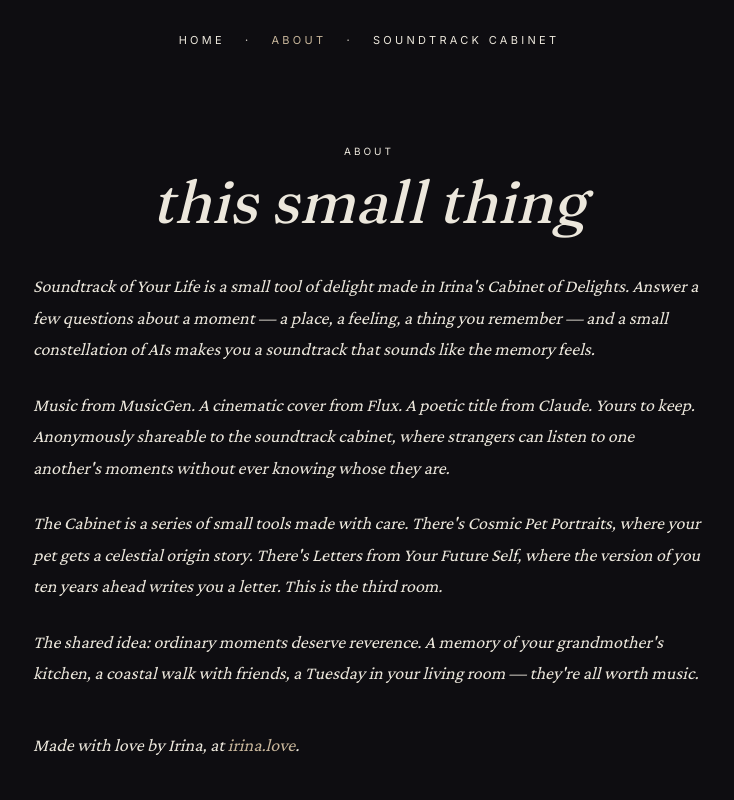
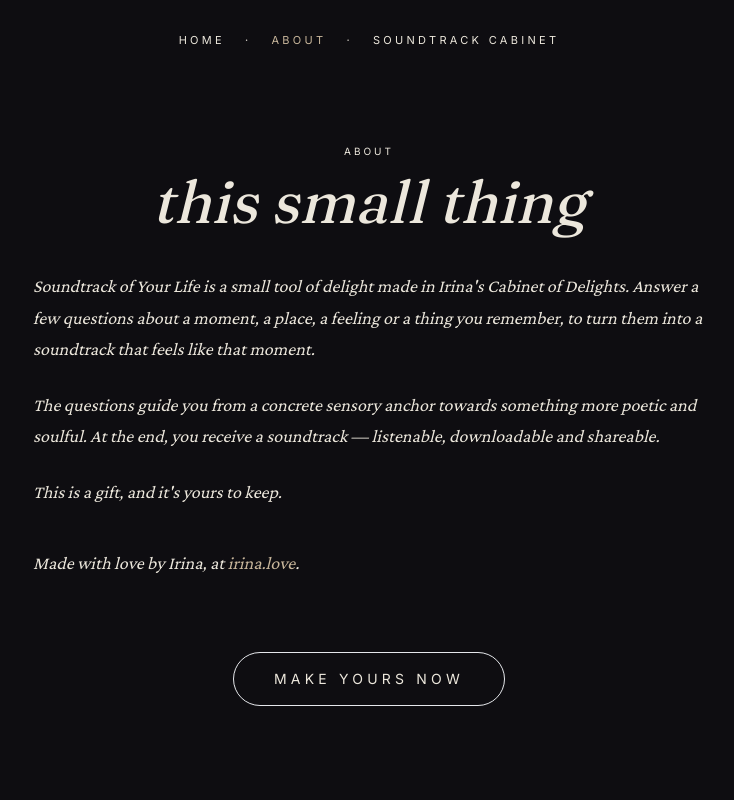
Before and after one commit to IrinaCsapo/soundtrack-of-your-life, a Next.js app: page /about in a window 1280 px wide. Shown: the top 800 px of the page, without its empty margins (271-1005 px from the left). Built offline with nearby package versions, Linux system fonts and the light colour scheme.

Commit message:
Footer rename, About copy, Cabinet gradient + CTAs, homepage CTA copy

```diff
--- a/app/about/page.tsx
+++ b/app/about/page.tsx
@@ -22,31 +22,19 @@ export default function AboutPage() {
 
         <div className="space-y-6 font-serif text-lg text-paper/85 leading-[1.75] italic">
           <p>
-            Soundtrack of Your Life is a small tool of delight made in Irina&apos;s
-            Cabinet of Delights. Answer a few questions about a moment — a
-            place, a feeling, a thing you remember — and a small constellation
-            of AIs makes you a soundtrack that sounds like the memory feels.
+            Soundtrack of Your Life is a small tool of delight made in
+            Irina&apos;s Cabinet of Delights. Answer a few questions about a
+            moment, a place, a feeling or a thing you remember, to turn them
+            into a soundtrack that feels like that moment.
           </p>
 
           <p>
-            Music from MusicGen. A cinematic cover from Flux. A poetic title
-            from Claude. Yours to keep. Anonymously shareable to the soundtrack
-            cabinet, where strangers can listen to one another&apos;s moments
-            without ever knowing whose they are.
+            The questions guide you from a concrete sensory anchor towards
+            something more poetic and soulful. At the end, you receive a
+            soundtrack — listenable, downloadable and shareable.
           </p>
 
-          <p>
-            The Cabinet is a series of small tools made with care. There&apos;s
-            Cosmic Pet Portraits, where your pet gets a celestial origin story.
-            There&apos;s Letters from Your Future Self, where the version of you
-            ten years ahead writes you a letter. This is the third room.
-          </p>
-
-          <p>
-            The shared idea: ordinary moments deserve reverence. A memory of
-            your grandmother&apos;s kitchen, a coastal walk with friends, a
-            Tuesday in your living room — they&apos;re all worth music.
-          </p>
+          <p>This is a gift, and it&apos;s yours to keep.</p>
 
           <p className="pt-4">
             Made with love by Irina, at{' '}
@@ -65,9 +53,9 @@ export default function AboutPage() {
         <div className="text-center pt-8">
           <Link
             href="/questions"
-            className="inline-block font-sans text-xs tracking-[0.3em] uppercase text-paper border border-paper/45 hover:border-brass hover:text-brass transition-colors duration-500 px-10 py-4 rounded-full"
+            className="inline-block font-sans text-xs sm:text-sm tracking-[0.3em] uppercase text-paper border border-paper/45 hover:border-brass hover:text-brass transition-colors duration-500 px-10 py-4 rounded-full"
           >
-            make yours
+            make yours now
           </Link>
         </div>
       </article>
@@ -83,7 +71,7 @@ export default function AboutPage() {
           ·
         </span>
         <span>
-          made with love by{' '}
+          made by{' '}
           <a
             href="https://irina.love"
             target="_blank"
--- a/app/archive/page.tsx
+++ b/app/archive/page.tsx
@@ -1,6 +1,7 @@
 import Link from 'next/link';
 import { SiteNav } from '@/components/SiteNav';
 import { supabaseAdmin } from '@/lib/supabase';
+import { GRADIENTS } from '@/lib/gradients';
 
 // Revalidate the archive every minute so new shares appear without a deploy
 export const revalidate = 60;
@@ -44,21 +45,32 @@ async function getPublicSoundtracks(): Promise<ArchiveItem[]> {
 
 export default async function ArchivePage() {
   const soundtracks = await getPublicSoundtracks();
+  // Picked at render time — changes ~every 60s when the page revalidates
+  const gradient = GRADIENTS[Math.floor(Math.random() * GRADIENTS.length)];
 
   return (
-    <main className="min-h-screen relative px-6 py-20">
+    <main className="min-h-screen relative overflow-hidden px-6 py-20">
+      {/* Gradient background */}
+      <div className="fixed inset-0 pointer-events-none bg-ink" aria-hidden>
+        <div
+          className="absolute inset-0 bg-cover bg-center"
+          style={{ backgroundImage: `url(${gradient})`, opacity: 0.4 }}
+        />
+        <div className="absolute inset-0 bg-gradient-to-b from-ink/70 via-ink/55 to-ink/85" />
+      </div>
+
       <SiteNav />
 
-      <div className="max-w-5xl mx-auto pt-12 sm:pt-16">
+      <div className="relative z-10 max-w-5xl mx-auto pt-12 sm:pt-16">
         {/* Header */}
         <div className="text-center space-y-3 mb-16">
-          <p className="font-sans text-[10px] tracking-[0.3em] uppercase text-whisper/70">
+          <p className="font-sans text-[10px] tracking-[0.3em] uppercase text-paper/70 [text-shadow:0_2px_18px_rgba(0,0,0,0.6)]">
             the
           </p>
-          <h1 className="font-display wonk text-5xl sm:text-6xl text-paper italic leading-tight">
+          <h1 className="font-display wonk text-5xl sm:text-6xl text-paper italic leading-tight [text-shadow:0_2px_24px_rgba(0,0,0,0.55),0_0_40px_rgba(0,0,0,0.35)]">
             Soundtrack Cabinet
           </h1>
-          <p className="font-serif italic text-whisper/80 text-base pt-4 max-w-md mx-auto leading-relaxed">
+          <p className="font-serif italic text-paper/85 text-base pt-4 max-w-md mx-auto leading-relaxed [text-shadow:0_2px_18px_rgba(0,0,0,0.55)]">
             soundtracks people have shared anonymously. each one is a moment
             someone wanted to keep.
           </p>
@@ -66,13 +78,13 @@ export default async function ArchivePage() {
 
         {/* Grid */}
         {soundtracks.length === 0 ? (
-          <div className="text-center pt-10 space-y-4">
-            <p className="font-serif italic text-whisper/70">
+          <div className="text-center pt-10 space-y-6">
+            <p className="font-serif italic text-paper/75 [text-shadow:0_2px_18px_rgba(0,0,0,0.55)]">
               no shared soundtracks yet.
             </p>
             <Link
               href="/questions"
-              className="inline-block font-sans text-[11px] tracking-[0.25em] uppercase text-whisper hover:text-brass transition-colors duration-300"
+              className="inline-flex items-center justify-center font-sans text-[11px] sm:text-xs tracking-[0.3em] uppercase text-paper border border-paper/45 hover:border-brass hover:text-brass transition-colors duration-300 px-7 py-3 rounded-full backdrop-blur-sm bg-ink/30"
             >
               make the first
             </Link>
@@ -81,7 +93,7 @@ export default async function ArchivePage() {
           <div className="grid grid-cols-2 sm:grid-cols-3 md:grid-cols-4 gap-6 sm:gap-8">
             {soundtracks.map((s) => (
               <Link key={s.id} href={`/soundtrack/${s.id}`} className="group">
-                <div className="aspect-square bg-warmth rounded-sm overflow-hidden mb-3 shadow-[0_4px_20px_rgba(0,0,0,0.25)]">
+                <div className="aspect-square bg-warmth rounded-sm overflow-hidden mb-3 shadow-[0_4px_20px_rgba(0,0,0,0.35)]">
                   {s.coverUrl ? (
                     <img
                       src={s.coverUrl}
@@ -93,11 +105,11 @@ export default async function ArchivePage() {
                   )}
                 </div>
                 <div className="space-y-1">
-                  <p className="font-serif italic text-paper text-base leading-tight group-hover:text-brass transition-colors duration-300">
+                  <p className="font-serif italic text-paper text-base leading-tight group-hover:text-brass transition-colors duration-300 [text-shadow:0_2px_18px_rgba(0,0,0,0.55)]">
                     {s.title}
                   </p>
                   {s.genre && (
-                    <p className="font-sans text-[9px] tracking-[0.25em] uppercase text-brass/70 group-hover:text-brass transition-colors duration-300">
+                    <p className="font-sans text-[9px] tracking-[0.25em] uppercase text-brass/85 group-hover:text-brass transition-colors duration-300 [text-shadow:0_2px_18px_rgba(0,0,0,0.55)]">
                       {s.genre}
                     </p>
                   )}
@@ -107,16 +119,16 @@ export default async function ArchivePage() {
           </div>
         )}
 
-        {/* Footer */}
-        <div className="mt-24 text-center space-y-6">
+        {/* Bottom CTA */}
+        <div className="mt-24 text-center space-y-10">
           <Link
             href="/questions"
-            className="inline-block font-sans text-[11px] tracking-[0.25em] uppercase text-whisper hover:text-brass transition-colors duration-300"
+            className="inline-flex items-center justify-center font-sans text-[11px] sm:text-xs tracking-[0.3em] uppercase text-paper border border-paper/45 hover:border-brass hover:text-brass transition-colors duration-300 px-8 py-3 rounded-full backdrop-blur-sm bg-ink/30"
           >
             make your own
           </Link>
-          <p className="font-sans text-[10px] tracking-[0.25em] uppercase text-whisper/65 pt-8">
-            made with love by{' '}
+          <p className="font-sans text-[10px] tracking-[0.25em] uppercase text-paper/65">
+            made by{' '}
             <a
               href="https://irina.love"
               target="_blank"
--- a/app/page.tsx
+++ b/app/page.tsx
@@ -48,7 +48,7 @@ export default function HomePage() {
               href="/questions"
               className="inline-block font-sans text-xs sm:text-sm tracking-[0.3em] uppercase text-paper border border-paper/45 hover:border-brass hover:text-brass transition-colors duration-500 px-10 py-4 rounded-full backdrop-blur-sm bg-ink/15"
             >
-              start listening
+              create your soundtrack
             </Link>
           </div>
         </div>
@@ -66,7 +66,7 @@ export default function HomePage() {
           ·
         </span>
         <span>
-          made with love by{' '}
+          made by{' '}
           <a
             href="https://irina.love"
             target="_blank"
--- a/app/questions/page.tsx
+++ b/app/questions/page.tsx
@@ -198,7 +198,7 @@ export default function QuestionsPage() {
           ·
         </span>
         <span>
-          made with love by{' '}
+          made by{' '}
           <a
             href="https://irina.love"
             target="_blank"
--- a/app/soundtrack/[slug]/page.tsx
+++ b/app/soundtrack/[slug]/page.tsx
@@ -360,7 +360,7 @@ export default function SoundtrackPage() {
           ·
         </span>
         <span>
-          made with love by{' '}
+          made by{' '}
           <a
             href="https://irina.love"
             target="_blank"
```
